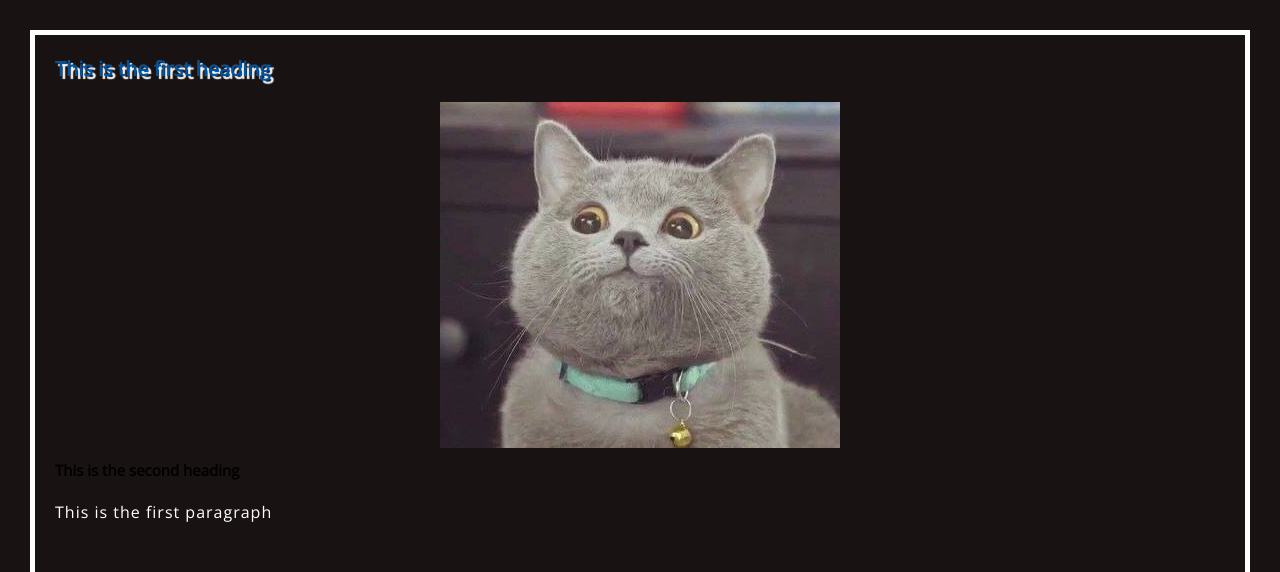
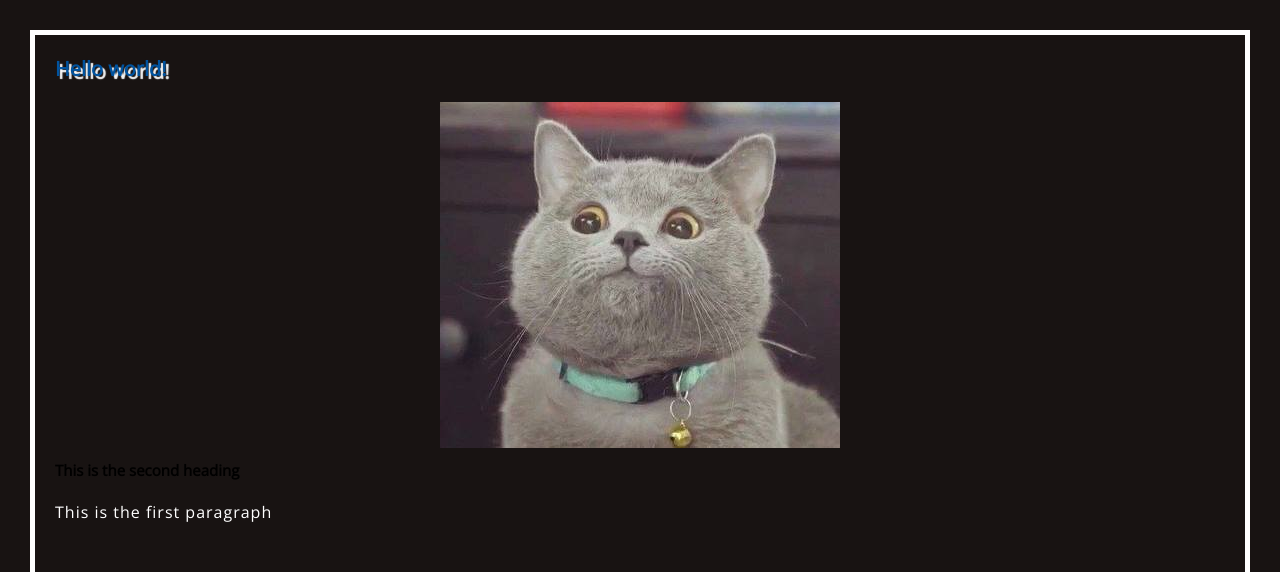
Before and after one commit to Forzafonz/git-test, a plain HTML site: page index.html in a window 1280 px wide. Shown: the top 572 px of the page. Drawn offline with nearby package versions, Linux system fonts and the light colour scheme.

Commit message:
New files

```diff
--- a/index.html
+++ b/index.html
@@ -7,6 +7,7 @@
     <!-- Font Selector-->
     <link href="https://fonts.googleapis.com/css?family=Open+Sans" rel="stylesheet">
     <!-- Font Selector end-->
+
     <title>My test page</title>
   </head>
   <body>
@@ -21,5 +22,7 @@
       <li> Third List Item</li>
     </ul>
     <p id = "another-id">Here is a link to my profile: <a href="https://github.com/Forzafonz">My profile</a></p>
+    <!-- Add JS script-->
+    <script src="scripts/main.js"></script>
   </body>
 </html>
--- /dev/null
+++ b/scripts/main.js
@@ -0,0 +1,2 @@
+const myHeading = document.querySelector('h1');
+myHeading.textContent = 'Hello world!';
```
